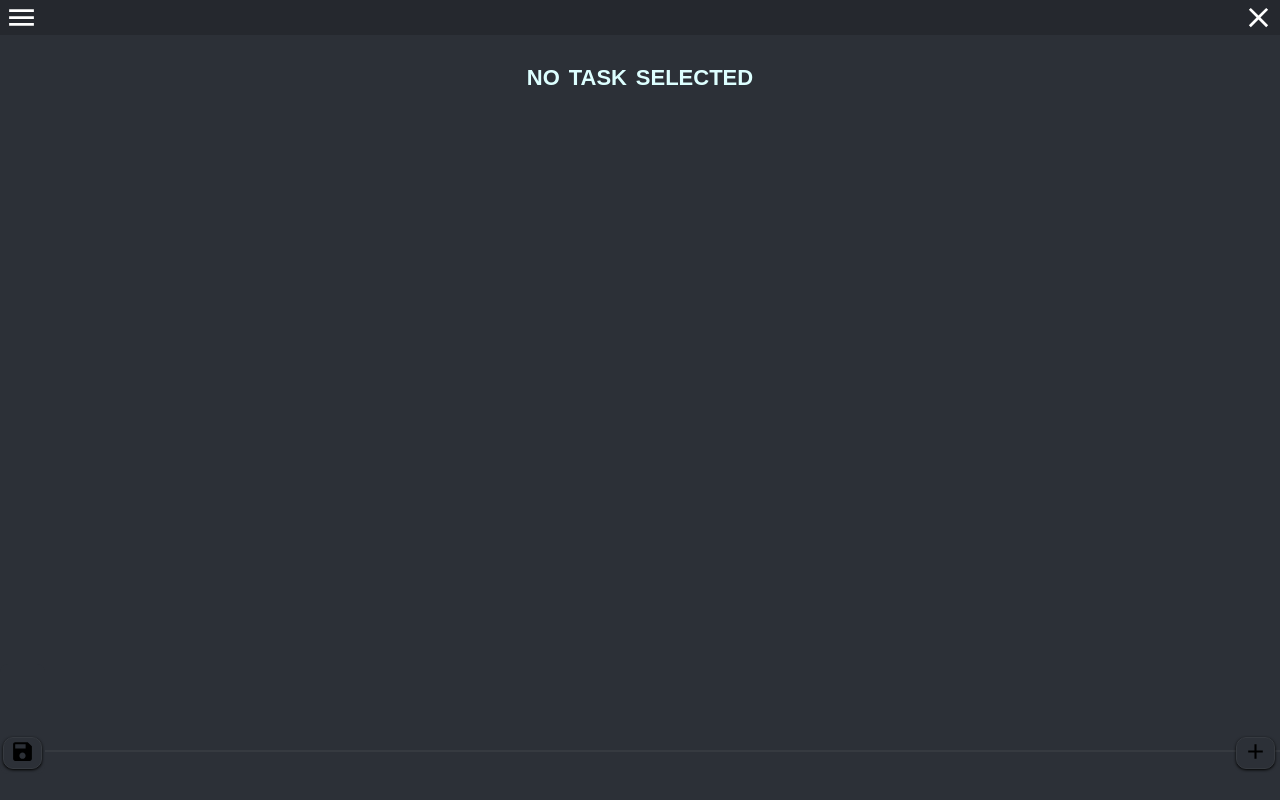
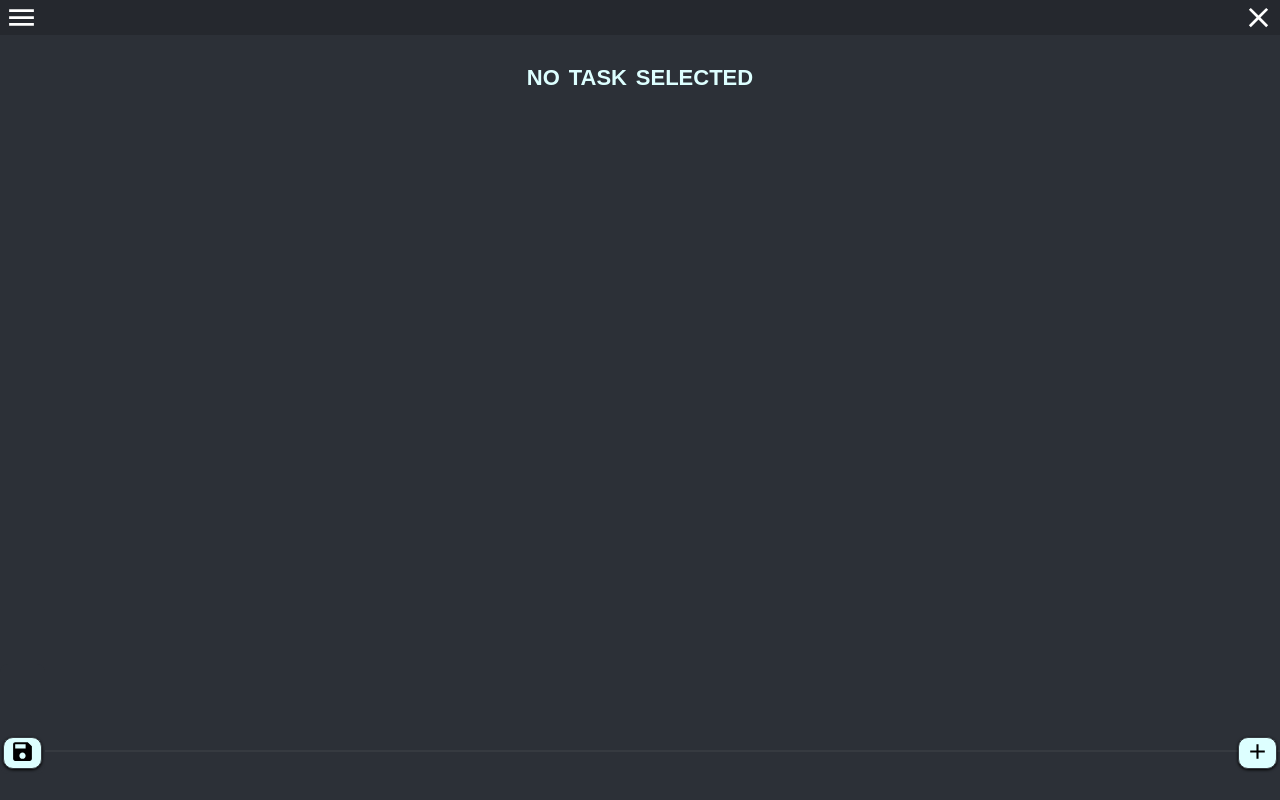
Before and after one commit to niems/time-manager, a React (Create React App) app: page / in a window 1280 px wide. Built offline with nearby package versions, Linux system fonts and the light colour scheme.

Commit message:
updated light-theme and task options UI positioning

```diff
--- a/public/themes/dark-theme.css
+++ b/public/themes/dark-theme.css
@@ -33,10 +33,11 @@
 
     --task-duration-text: var(--text-fg);
 
+    --task-options-container-border: var(--accent);
     --task-options-bg: var(--main);
     --task-options-border: var(--seventh);
-    --task-options-button-bg: var(--main);
-    --task-options-button-hover-bg: var(--sixth);
+    --task-options-button-bg: var(--text-fg);
+    --task-options-button-hover-bg: var(--accent);
 
     --add-task-bg: var(--main);
     --add-task-fg: var(--text-fg);
--- a/src/components/style/taskOptions.css
+++ b/src/components/style/taskOptions.css
@@ -43,13 +43,13 @@
 
     display: flex;
     flex-flow: column nowrap;
-    justify-content: space-between;
+    justify-content: flex-start;
     align-items: center;
 
     border-radius: 8px;
     border-style: solid none;
     border-width: 0px;
-    border-color: var(--accent);
+    border-color: var(--task-options-container-border);
 
     background: inherit;
 }
@@ -59,31 +59,34 @@
     /*BUTTON SETUP*/
 .task-option-button {
     box-sizing: border-box;
+
     min-width: max-content;
+    max-width: max-content;
     min-height: max-content;
-    z-index: 1;
+    max-height: max-content;
 
-    margin: 5px;
+    margin: 5px 0px;
     border-radius: 10px;
     outline: none;
 
     border-style: solid;
     border-width: 1px;
 
-    background: inherit;
+    background: var(--task-options-button-bg);
+
     border-color: var(--task-options-border);
     box-shadow: 0px 1px 3px black;
 
     transition: all 0.4s;
 }
     .task-option-button:hover {
-        background: var(--accent);
+        background: var(--task-options-button-hover-bg);
         transform: scale(1.1, 1.1);
     }
 
 .task-option-button-img {
-    width: 25px;
-    height: 25px;
+    min-width: 25px;
+    min-height: 25px;
 }
     /*END BUTTON SETUP*/
 
@@ -109,14 +112,25 @@
     #task-refresh-display {
         opacity: 1;
         animation-name: button-enter-anim;
-        animation-duration: 0.6s;
+        animation-duration: 0.5s;
     }
 
 #task-quick-add-no-selection {
     position: absolute;
     bottom: 50%;
     right: 0%;
+
+    margin: 0px 3px 5px 0px;
 }
+
+#task-quick-add {
+    position: absolute;
+    bottom: 0%;
+    right: 0%;
+
+    margin: 0px 3px 5px 0px;
+}
+
 /****************************************/
 /*END NEW ADD/REFRESH SETUP*/
 
@@ -134,7 +148,11 @@
     }
 
 #task-file-save-display {
-    z-index: 1;
+    position: absolute;
+    bottom: 0%;
+    left: 0%;
+
+    margin: 0px 0px 5px 3px;
 }
 
 #task-file-load {
@@ -143,172 +161,7 @@
     #task-file-load-display {
         opacity: 1;
         animation-name: button-enter-anim;
-        animation-duration: 0.6s;
+        animation-duration: 0.5s;
     }
 /****************************************/
 /*END NEW TASK LOAD/SAVE FILE SETUP*/
-
-/* TASK ADD/REFRESH SETUP */
-
-/*
-.task-option-refresh-container {
-    box-sizing: border-box;
-    min-width: 45px;
-    max-width: 45px;
-    min-height: 110px;
-    max-height: 110px;
-
-    position: absolute;
-    bottom: 50%;
-    right: 0%;
-
-
-    display: flex;
-    flex-flow: column nowrap;
-    justify-content: space-between;
-    align-items: center;
-
-    border-radius: 8px;
-    border-style: solid none;
-    border-width: 0px;
-    border-color: var(--accent);
-
-    background: inherit;
-    background: red;
-}
-
-.task-option-refresh-container.display {
-    border-width: 2px;
-}
-
-.task-option-refresh-container.no-selection {
-    justify-content: flex-end;
-}
-
-.task-refresh {
-    width: max-content;
-    height: max-content;
-
-    margin: 5px;
-    border-radius: 10px;
-    outline: none;
-
-    opacity: 0;
-
-    border-style: solid;
-    border-width: 1px;
-    border-color: var(--task-options-border);
-
-    background-color: var(--task-options-button-bg);
-    box-shadow: 0px 1px 3px black;
-}
-
-.task-refresh.display {
-    opacity: 1;
-
-    animation-name: button-enter-anim;
-    animation-duration: 0.6s;
-}
-
-.task-refresh:hover {
-    background-color: var(--task-options-button-hover-bg);
-    transform: scale(1.1, 1.1);
-}
-
-.task-refresh.display:hover {
-    background: var(--accent);
-    transform: scale(1.1, 1.1);
-}
-
-.task-refresh-img {
-    width: 22px;
-    height: 25px;
-    filter: invert(1);
-}
-    .task-refresh-img.no-selection {
-        filter: invert(0);
-    }
-*/
-/*
-.task-quick-add {
-    box-sizing: border-box;
-    min-width: max-content;
-    min-height: max-content;
-    z-index: 1;
-
-    margin: 5px;
-    border-radius: 10px;
-    outline: none;
-
-    border-style: solid;
-    border-width: 1px;
-
-    background: var(--task-options-button-bg);
-    border-color: var(--task-options-border);
-    box-shadow: 0px 1px 3px black;
-
-    transition: all 0.4s;
-}
-
-.task-quick-add.no-selection {
-    position: absolute;
-    bottom: 50%;
-    right: 0%;
-}
-
-.task-quick-add:hover {
-    transform: scale(1.1, 1.1);
-    background-color: var(--accent);
-}
-*/
-/*
-.task-quick-add.no-selection:hover {
-    transform: scale(1.1, 1.1);
-    background-color: var(--accent);
-}
-*/
-
-
-/*
-.task-quick-add-img {
-    width: 22px;
-    height: 25px;
-
-    filter: invert(1);
-}
-    .task-quick-add-img.no-selection {
-        filter: invert(0);
-    }
-
-.task-toggle-button {
-    width: max-content;
-    height: max-content;
-
-    overflow: hidden;
-    outline: none;
-    margin: 0px;
-
-    position: absolute;
-
-    border-radius: 5px;
-    border-width: 1px;
-    border-color: var(--task-options-border);
-    background: var(--task-options-button-bg);
-    box-shadow: 0px 2px 5px black;
-
-    transition: all 0.4s;
-}
-
-.task-toggle-button:hover {
-    background: var(--task-options-button-hover-bg);
-    transform: scale(1.1, 1.1);
-}
-
-.task-option-img {
-    width: 25px;
-    height: 25px;
-
-    filter: invert(1);
-}
-*/
-/*END TASK ADD/REFRESH SETUP */
--- a/src/components/taskOptions.js
+++ b/src/components/taskOptions.js
@@ -114,13 +114,6 @@ class TaskOptions extends Component {
     }
 
     render() {
-        let refreshContainerClass = this.state.displayTaskContainer ? 'task-option-refresh-container display' : 'task-option-refresh-container';
-        let refreshButtonClass = this.state.displayTaskContainer ? 'task-refresh display' : 'task-refresh';
-
-        let fileContainerClass = this.state.displayFileContainer ? 'task-file-options display' : 'task-file-options';
-        let loadButtonClass = this.state.displayFileContainer ? 'task-file-load-button display' : 'task-file-load-button';
-
-        /**keep these only */
         //GENERAL SETUP
         let optionContainerClass = 'options-container'; //applies to both refresh & file containers
         let taskButtonClass = 'task-option-button'; //applies to all task buttons
@@ -131,22 +124,9 @@ class TaskOptions extends Component {
         let loadButtonId = this.state.displayFileContainer ? 'task-file-load-display' : 'task-file-load'; //replacement for loadButtonClass
 
 
-        console.log(`render() refresh button classes: ${refreshButtonClass}`);
-
         if ( this.props.taskState ) { //if task state is defined - undefined means no task is selected
             console.log('render() task state is defined');
             let buttonImgSrc = ( this.props.taskState === 'play' ) ? './images/task-options/pause.svg' : './images/task-options/play.svg';
-
-            /*
-            return (
-                <div className='task-options-container'>
-                    <button className='task-quick-add' onClick={this.props.onToggleAddTask}>
-                        <img className='task-quick-add-img' src='./images/task-options/add.svg' alt='failed to load task quick add img' />
-                    </button>i8uuuuuuuuuuuuuuuuuuuuuuuuuuuuuuuuuuuuuuuu
-                    </button>
-                </div>
-            );
-            */
 
             return (
                 <div id='task-options-container'>
@@ -199,15 +179,4 @@ class TaskOptions extends Component {
     }
 }
 
-/**
-<div className={fileContainerClass} onMouseEnter={this.onFileHover} onMouseLeave={this.onFileHoverExit}>
-                    <button className={loadButtonClass}>
-                        <img className='task-file-load-img' src='./images/task-menu-options/load-file.svg' alt='failed to load "load" img' />
-                    </button>
-
-                    <button className='task-file-save-button'>
-                        <img className='task-file-save-img' src='./images/task-menu-options/save-file.svg' alt='failed to load save img' />
-                    </button>
-                </div>
-*/
 export default TaskOptions;
```
Also changed, not shown: public/themes/light-theme.css (+7 -4 lines).
